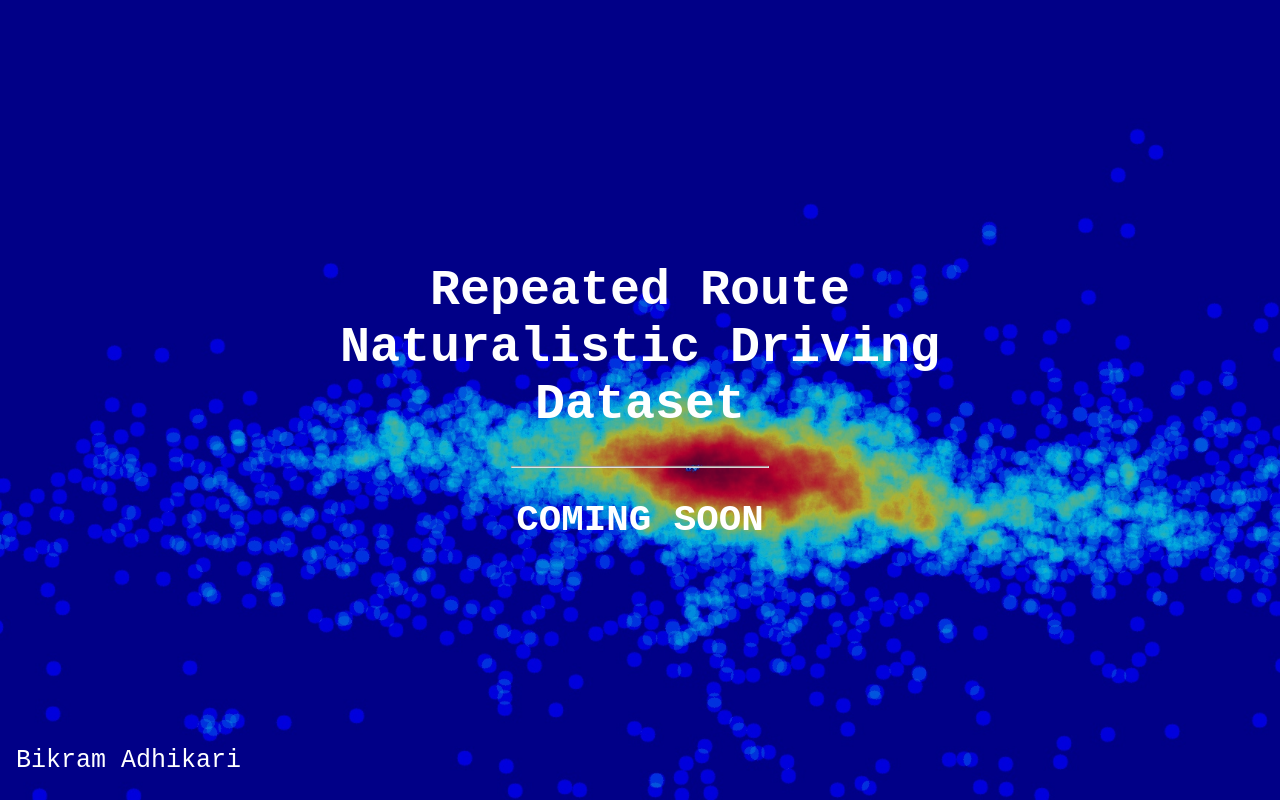
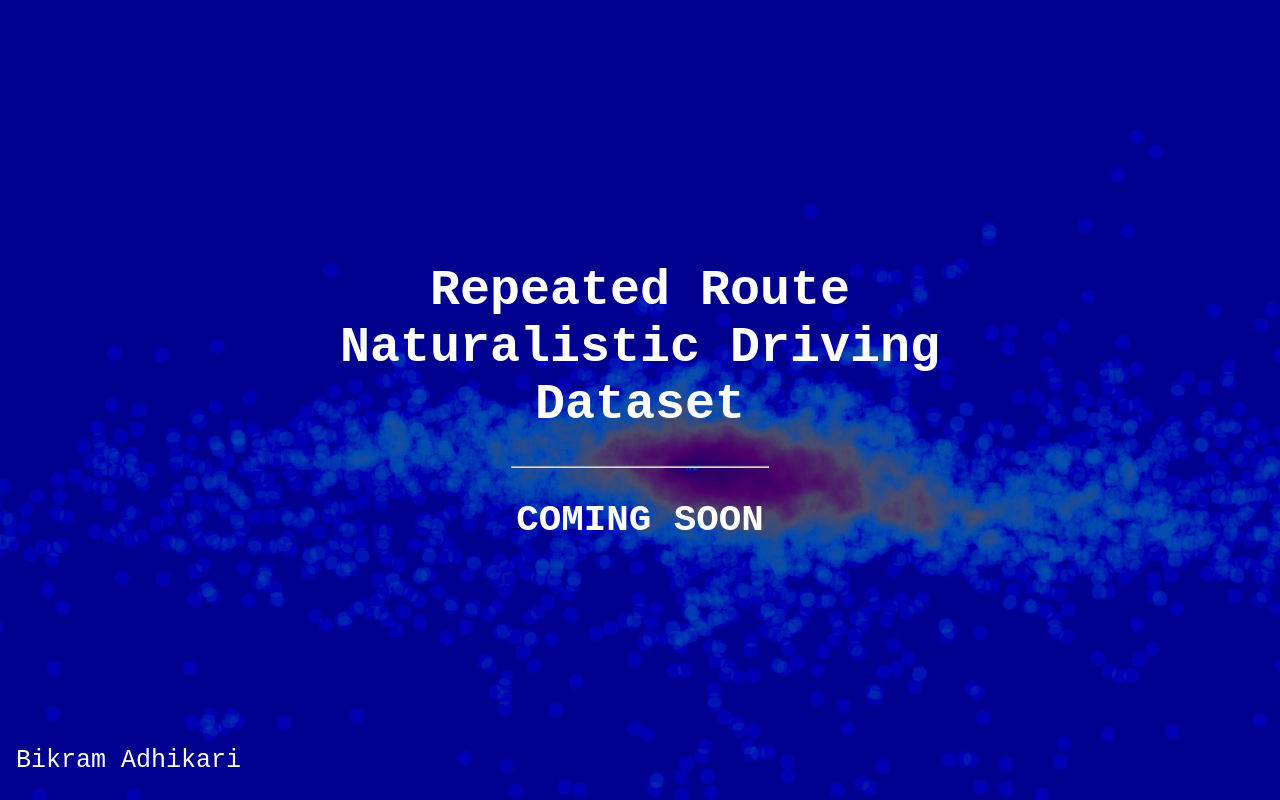
Before and after one commit to bikram11/Website_R2ND2, a plain HTML site: page index.html in a window 1280 px wide. Drawn offline with Linux system fonts and the light colour scheme.

Commit message:
Contrast makeover

```diff
--- a/index.html
+++ b/index.html
@@ -15,7 +15,7 @@ body, html {
   color: white;
   font-family: "Courier New", Courier, monospace;
   font-size: 25px;
-  box-shadow: inset 0 0 0 2000px rgba(0,0,150,0.3);
+  box-shadow: inset 0 0 0 2000px rgba(0,0,150,0.7);
 }
 
 .topleft {
```
